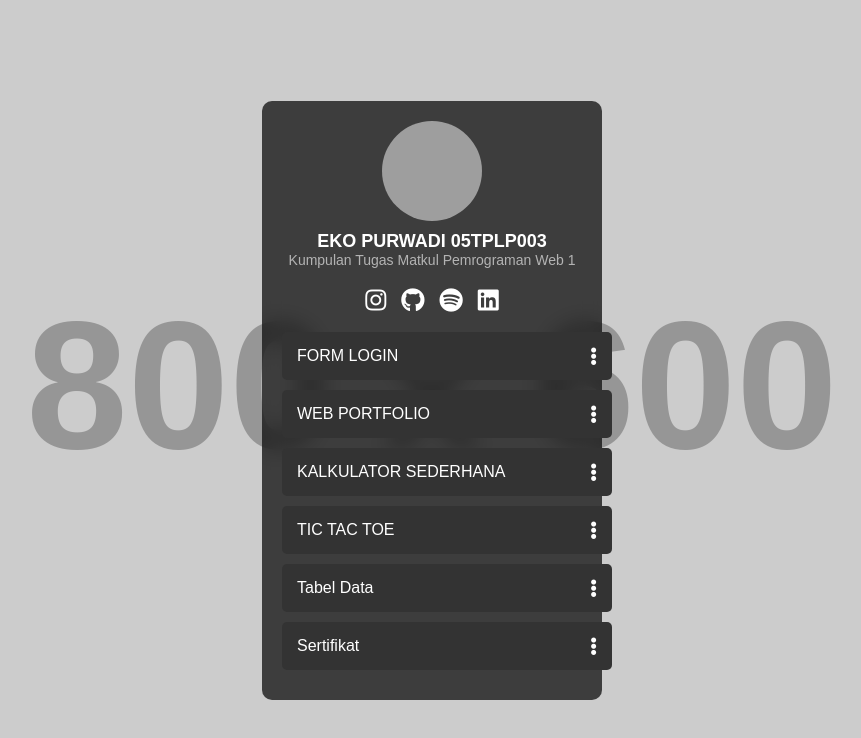
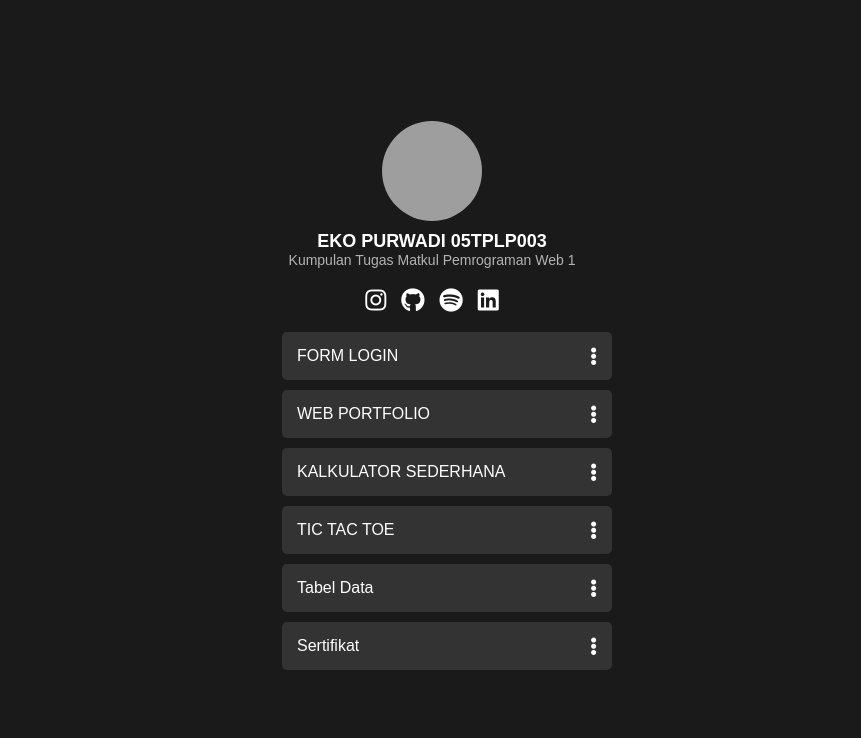
Before and after one commit to eko246/cobaajainimah, a plain HTML site: page index.html in a window 1280 px wide. Shown: the whole page, without its empty margins (208-1069 px from the left). Drawn offline with Linux system fonts and the light colour scheme; grey boxes are pictures that could not be loaded; placeholder pictures from the web are drawn by us.

Commit message:
Update index.html

```diff
--- a/index.html
+++ b/index.html
@@ -6,8 +6,7 @@
   <link href="https://cdnjs.cloudflare.com/ajax/libs/font-awesome/5.15.3/css/all.min.css" rel="stylesheet"/>
   <style>
    body {
-            background: url('https://placehold.co/800x600') no-repeat center center fixed;
-            background-size: cover;
+            background: #1a1a1a;
             color: white;
             font-family: Arial, sans-serif;
             display: flex;
@@ -19,10 +18,6 @@
         .container {
             text-align: center;
             width: 300px;
-            background: rgba(0, 0, 0, 0.7);
-            padding: 20px;
-            border-radius: 10px;
-            backdrop-filter: blur(10px);
         }
         .profile-pic {
             width: 100px;
```
